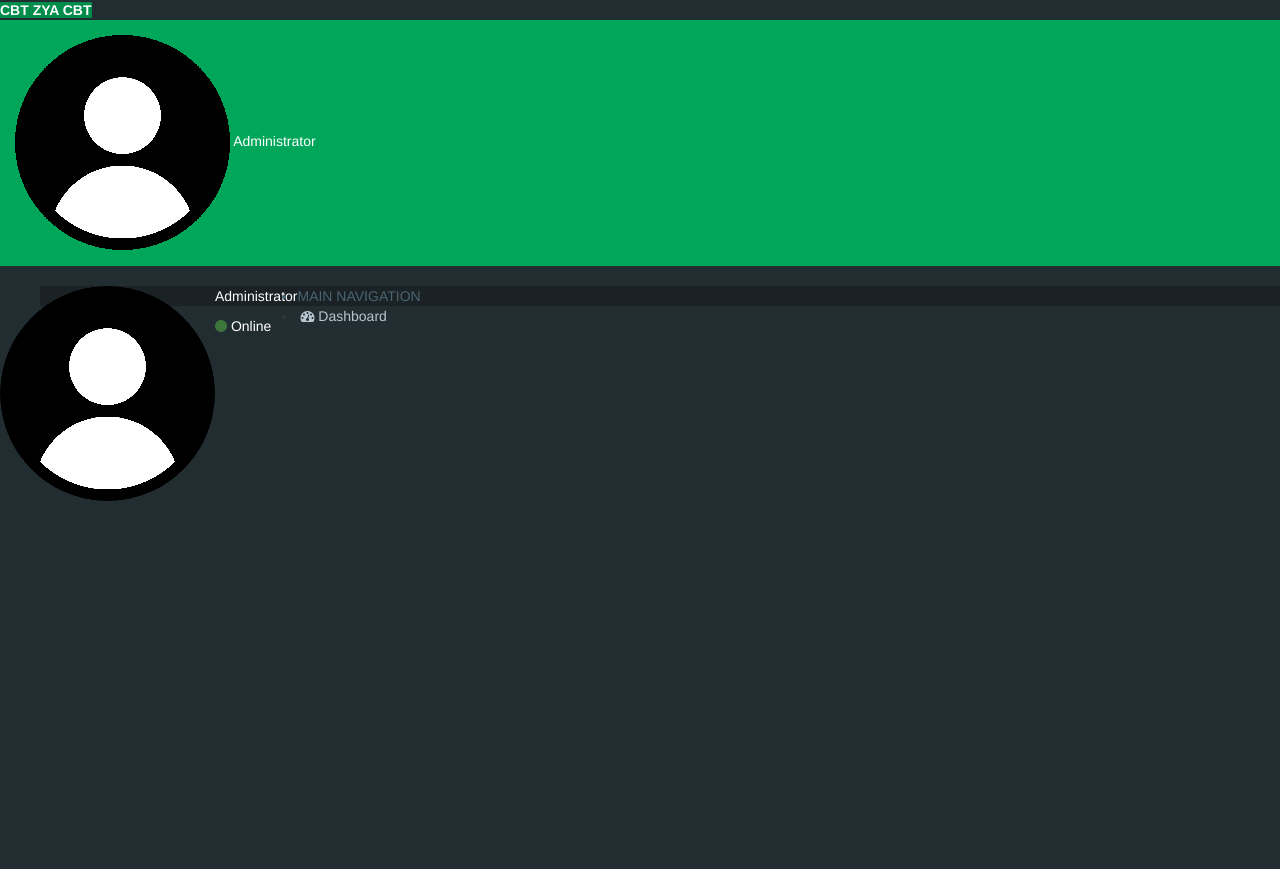
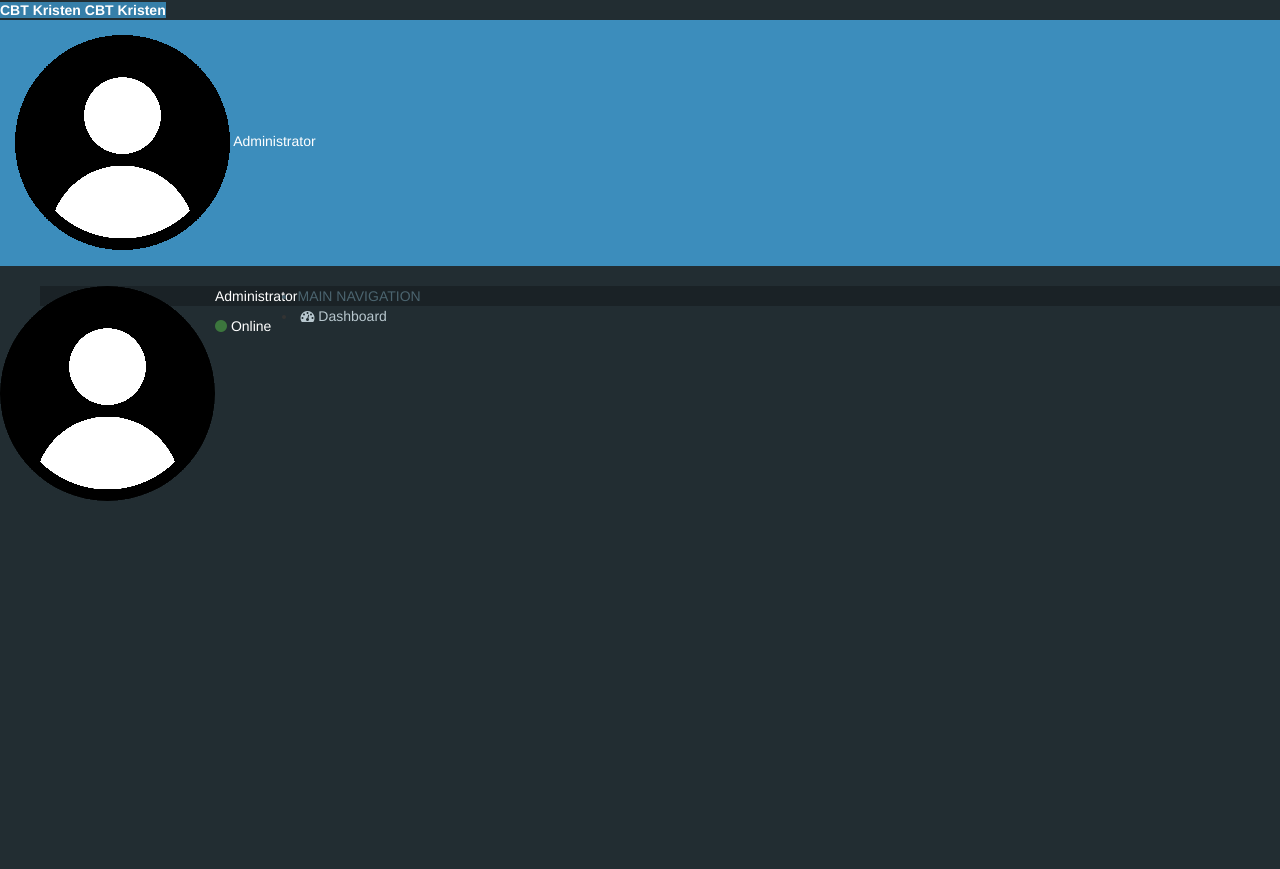
Before and after one commit to kuriyantoadi/zyacbt-kristen, a PHP site: the page made by application/views/template/template_admin.php in a window 1280 px wide. Shown: the top 869 px of the page. Run offline with PHP 8.4, Linux system fonts and the light colour scheme; the template is opened without the code that fills it, so the values that code supplies are empty; some libraries are stand-ins or nearby versions.

Commit message:
update warna dan dashboard

```diff
--- a/application/views/template/template_admin.php
+++ b/application/views/template/template_admin.php
@@ -128,7 +128,7 @@
 		}
   </script>
   </head>
-  <body class="skin-green sidebar-mini">
+  <body class="skin-blue sidebar-mini">
     <div class="wrapper">
 
       <header class="main-header">
@@ -136,9 +136,9 @@
         <!-- Logo -->
         <a href="<?php echo site_url(); ?>/manager" class="logo">
           <!-- mini logo for sidebar mini 50x50 pixels -->
-          <span class="logo-mini"><b>CBT</b></span>
+          <span class="logo-mini"><b>CBT Kristen</b></span>
           <!-- logo for regular state and mobile devices -->
-          <span class="logo-lg"><b>ZYA CBT</b></span>
+          <span class="logo-lg"><b>CBT Kristen</b></span>
         </a>
 
         <!-- Header Navbar: style can be found in header.less -->
```
